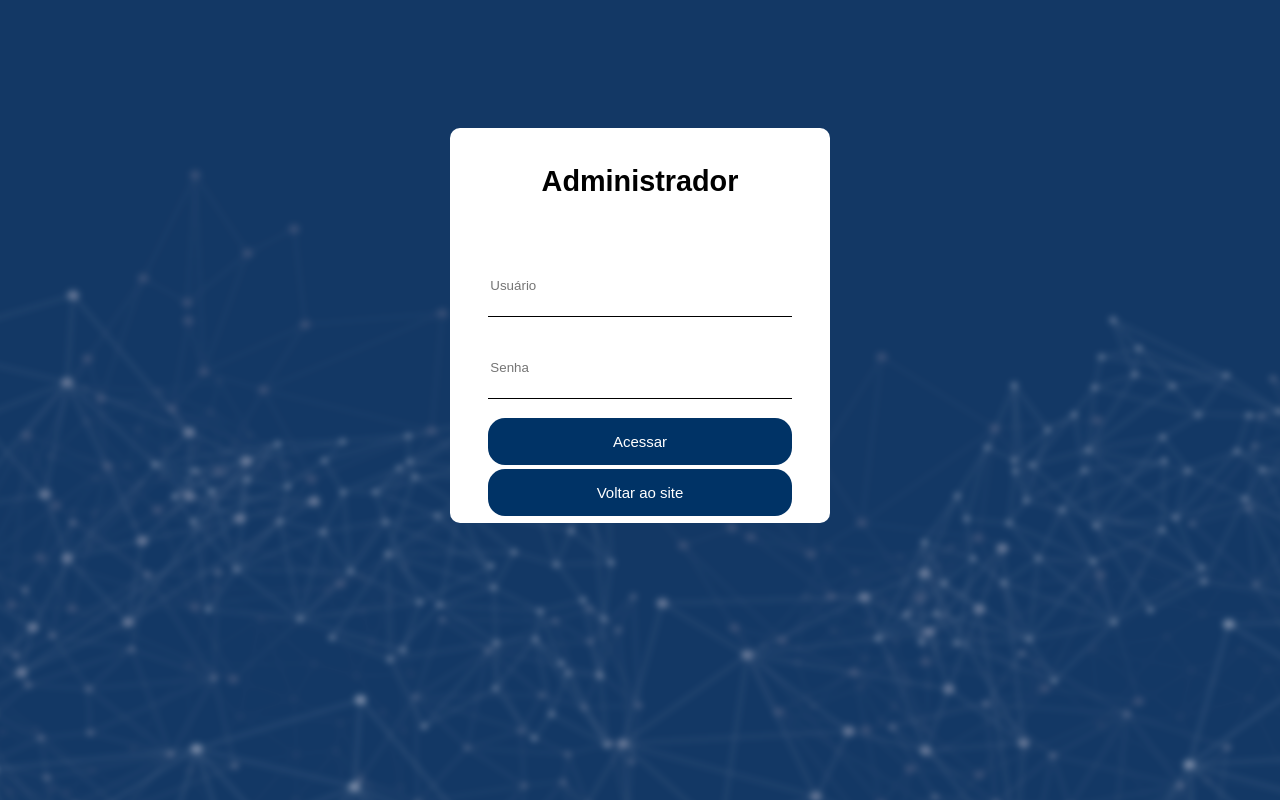
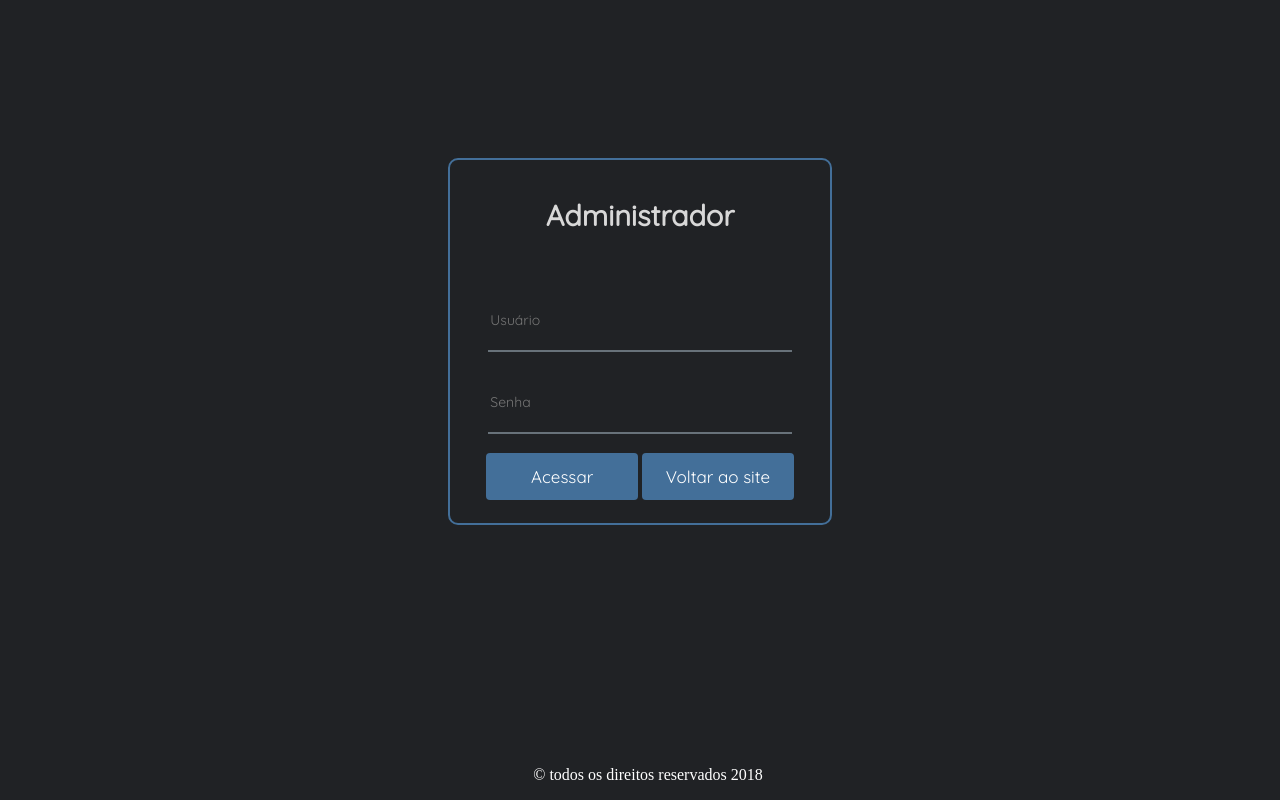
Before and after one commit to JhonatanT/Site-TCC-ETEC-4-Jul-2018-, a PHP site: page /admin.html in a window 1280 px wide. Run offline with PHP 8.4, Linux system fonts and the light colour scheme.

Commit message:
admin pronto

```diff
--- a/ITECH/admin.html
+++ b/ITECH/admin.html
@@ -2,8 +2,10 @@
     <html>
         <head>
             <title>Login Administrador - Gennius</title>
+            <meta charset="UTF-8"/>
             <link rel="stylesheet" type="text/css" href="cssIndex/admin.css"/>
-            <meta charset="UTF-8"/>
+                    <link href="https://fonts.googleapis.com/css?family=Quicksand" rel="stylesheet">
+
             	<link rel="shortcut icon" href="imagens/favicon.ico" type="image/x-icon" />
         </head>
         <body>
@@ -20,5 +22,8 @@
                     <br/>
                 </form>
             </div>
+            <footer>
+                <p> © todos os direitos reservados 2018</p>
+            </footer>
         </body>
     </html>
--- a/ITECH/cssIndex/admin.css
+++ b/ITECH/cssIndex/admin.css
@@ -1,31 +1,27 @@
 
 body{
-
-background: url(../pictures/fundo.png) relative center;
-background-image: url(../pictures/fundo.png);
-background-attachment: relative;
-background-position: center;
+    background-color: #202225;
+    overflow-x: hidden;
 }
-
-
 
 .container{
     margin: auto;
     position: relative;
-    top: 120px;
+    top: 150px;
     width: 30%;
     height: auto;
-    background-color: white;
+    background-color: #202225;
+    text-align: center;
+    border: 2px solid #436f99;
     border-radius: 10px;
-    text-align: center;
-
-
 }
 
 .container h1{
     position: relative;
     font-family: arial;
     font-size: 180%;
+    color: #d8d8d8;
+    font-family: 'Quicksand', sans-serif;
 }
 input[type="text"] {
     position: relative;
@@ -33,8 +29,13 @@ input[type="text"] {
     width: 80%;
     border: 0px;
     outline: none;
-    border-bottom: 1px solid black;
+    border-bottom: 2px solid #68727a;
     margin-top: 5%;
+    background-color: #202225;
+    color: white;
+    font-family: 'Quicksand', sans-serif;
+    font-size: 14px;
+
 }
 
 input[type="password"]{
@@ -43,47 +44,66 @@ input[type="password"]{
     width: 80%;
     border: 0px;
     outline: none;
-    border-bottom: 1px solid black;
+    border-bottom: 2px solid #68727a;
     margin-top: 5%;
+    background-color: #202225;
+    color: white;
+    font-family: 'Quicksand', sans-serif;
+    font-size: 14px;
 }
 input[type="submit"]{
     position: relative;
-    background-color: #036;
+    background-color: #436f99;
     color: white;
-    width: 80%;
+    width: 40%;
     height: 6%;
-    border-radius: 17px;
+    border-radius: 4px;
     border: none;
     font-family: arial;
-    font-size: 15px;
+    font-size: 17px;
     margin-top: 5%;
+    font-family: 'Quicksand', sans-serif;
+    cursor: pointer;
 
 }
-input[type="submit"]:hover{
-    background-color: #00264d;
-}
+
 
 button[type="button"]{
     position: relative;
-    background-color: #036;
+    background-color: #436f99;
     color: white;
-    width: 80%;
+    width: 40%;
     height: 6%;
-    border-radius: 17px;
+    border-radius: 4px;
     border: none;
-    font-family: arial;
-    font-size: 15px;
-    margin-top: 1%;
+    font-size: 17px;
     margin-bottom: 2%;
-
+    font-family: 'Quicksand', sans-serif;
 }
 
 button[type="button"]:hover{
-    background-color: #00264d;
+    background-color: #2d5275;
 }
 
 .botao a{
     text-decoration: none;
     color: white;
-    font-family: arial;
 }
+input[type="password"]:focus{
+    border-bottom: 2px solid #436f99;
+}
+input[type="text"]:focus{
+    border-bottom: 2px solid #436f99;
+}
+input[type="submit"]:hover{
+    background-color: #2d5275;
+}
+footer {
+    position:absolute;
+    bottom:0;
+    width:100%;
+}
+footer p{
+    color: white;
+    text-align: center;
+}
```
